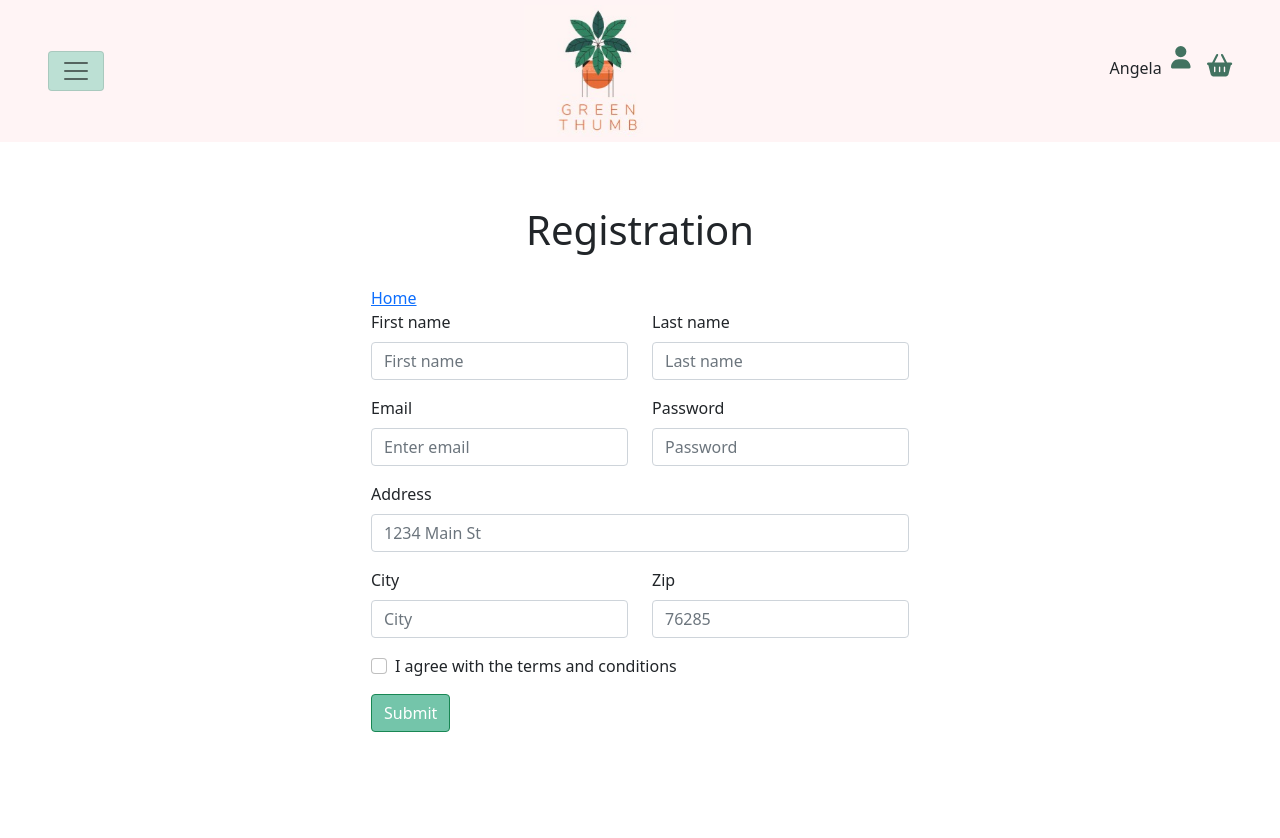
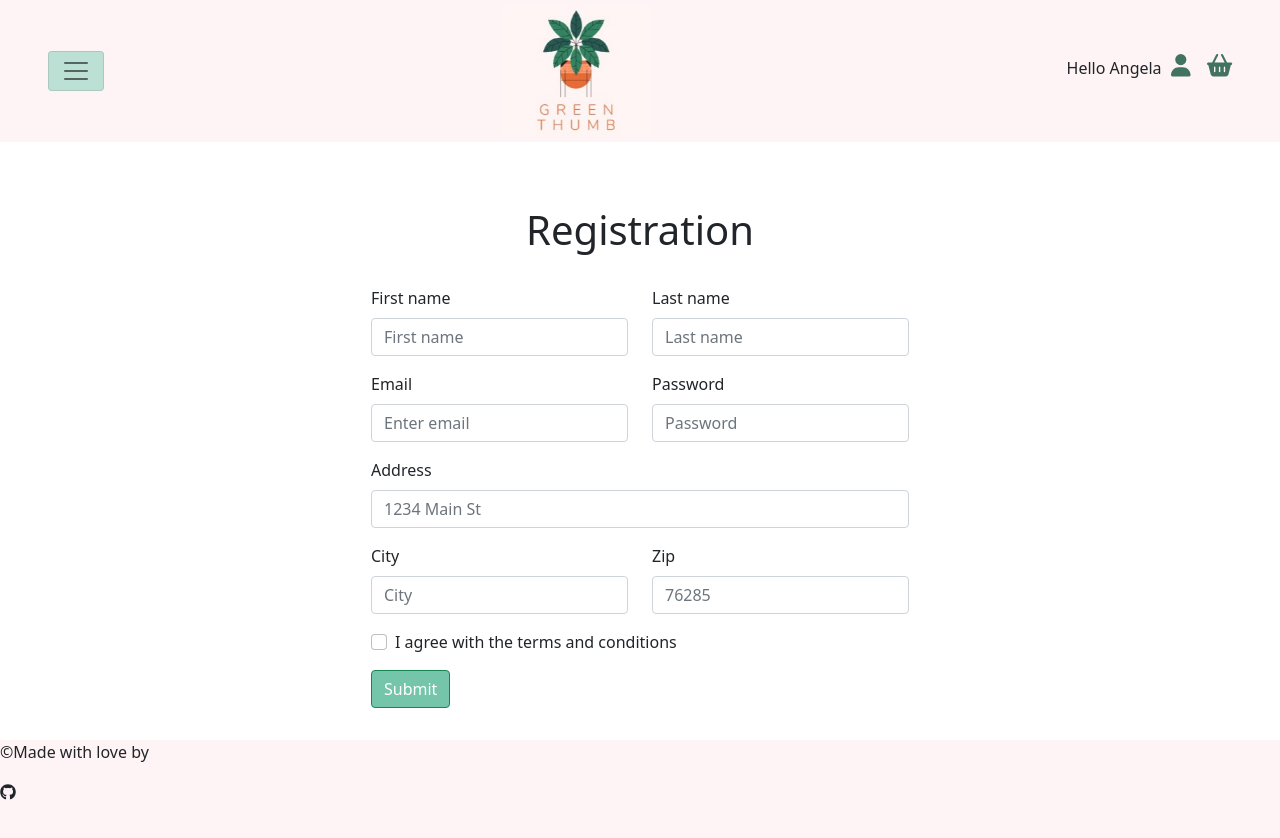
Before and after one commit to Elenikats/greenthumb, a React (Create React App) app: page /login/register in a window 1280 px wide. Shown: the top 838 px of the page. Before the commit the page ends 800 px from the top, so only its background shows below. Built offline with nearby package versions, Linux system fonts and the light colour scheme.

Commit message:
back  to 333b87309fdded86234899b824a4a6714d75d2a1

```diff
--- a/src/App.jsx
+++ b/src/App.jsx
@@ -10,22 +10,35 @@ import Main from "./component/Homepage/Main.jsx";
 import Blog from "./component/Blog/Blog.jsx";
 import "./App.scss";
 import Register from "./component/Login/Register.jsx";
+import Footer from "./Footer/Footer.jsx";
 import { useState } from "react";
+import ScrollToTop from "./component/ScrollButton/ScrollButton.jsx";
 
 export default function App() {
   //Array of all items in the cart
   const [cart, setCart] = useState([]);
   const [counterCart, setCounterCart] = useState("");
+
   return (
     <div>
-      <Nav />
+      <Nav counterCart={counterCart} setCounterCart={setCounterCart} />
+      <ScrollToTop />
 
       <Routes>
         <Route index element={<Main />}></Route>
         <Route path="/home" element={<Main />} />
         <Route path="/about" element={<About />} />
-        <Route path="/products" element={<Products />} />
-        <Route path="register" element={<Register />} />
+        <Route
+          path="/products"
+          element={
+            <Products
+              cart={cart}
+              setCart={setCart}
+              counterCart={counterCart}
+              setCounterCart={setCounterCart}
+            />
+          }
+        />
         <Route path="/blog" element={<Blog />} />
         <Route path="login">
           <Route index element={<Login />} />
@@ -44,6 +57,8 @@ export default function App() {
         />
         <Route path="*" element={<NotFound />} />
       </Routes>
+
+      <Footer />
     </div>
   );
 }
--- a/src/component/Login/Login.jsx
+++ b/src/component/Login/Login.jsx
@@ -1,82 +1,53 @@
-import { Nav, NavLink } from 'react-router-dom';
-import FloatingLabel from 'react-bootstrap/FloatingLabel'
-import Form from 'react-bootstrap/Form'
-import Button from 'react-bootstrap/Button'
-import { userContext } from '../../contexts/userContext';
-import { useContext, useRef } from 'react';
-import usersArray from '../../user.js'
-import { Routes } from 'react-router-dom';
-import Collapse from 'react-bootstrap/Collapse'
-import { Card, Modal } from 'react-bootstrap';
-import { useState } from 'react';
-import { FontAwesomeIcon } from '@fortawesome/react-fontawesome';
-import { faUser } from "@fortawesome/free-solid-svg-icons";
+import { Nav, NavLink } from "react-router-dom";
+import FloatingLabel from "react-bootstrap/FloatingLabel";
+import Form from "react-bootstrap/Form";
+import Button from "react-bootstrap/Button";
+import { userContext } from "../../contexts/userContext";
+import { useContext, useRef } from "react";
+import usersArray from "../../user.js";
+import { Routes } from "react-router-dom";
 
+export default function Login() {
+  const [user, setUser] = useContext(userContext);
+  console.log(user);
 
-
-
-
-export default function Login(props) {
-
-    const [user, setUser, users, setUsers] = useContext(userContext)
-    const emailRef = useRef()
-    // console.log(usersArray);
-
-    const [show, setShow] = useState(false);
-
-    const handleClose = () => setShow(false);
-    const handleShow = () => setShow(true);
-
-
-    function handleLogin(){
-
-        const checkLogin = users.find(email=> email.email == emailRef.current.value)
+  // const [users, setUsers] = useContext(defaultUser)
+  const emailRef = useRef();
+  function handleLogin() {
+    const checkLogin = usersArray.find(
+      (email) => email.email == emailRef.current.value
+    );
     if (checkLogin) {
       console.log("email exist");
-
-          }else {
-              console.log("email doesn't exist ")
+    } else {
     }
+    // console.log(checkLogin);
+    console.log(emailRef);
   }
 
-
   return (
-
-    // #### Login Collapsing Event On Click ####
     <>
-
-    <FontAwesomeIcon icon={faUser} className="icon icon1"
-      onClick={handleShow} />
-
-      <Modal show={show} onHide={handleClose}>
-        <Modal.Header closeButton>
-        <Modal.Title>Login</Modal.Title>
-        </Modal.Header>
-          <Modal.Body className='loginContainer'>
-
-            {/* Floating Inputs */}
       <FloatingLabel
-              controlId="floatingInput" label="Email address"className="mb-3">
-              <Form.Control ref={emailRef} type="email"placeholder="name@example.com" />
+        controlId="floatingInput"
+        label="Email address"
+        className="mb-3"
+      >
+        <Form.Control
+          ref={emailRef}
+          type="email"
+          placeholder="name@example.com"
+        />
       </FloatingLabel>
-
       <FloatingLabel controlId="floatingPassword" label="Password">
         <Form.Control type="password" placeholder="Password" />
       </FloatingLabel>
-
-          </Modal.Body>
-
-      <Modal.Footer>
-
-        <Button onClick={handleLogin} variant="success">Log in</Button>{' '}
-        {/* <NavLink to="register"> */}
-
-        <Button variant="secondary" onClick={handleClose}>
-        <NavLink to="/register">Register</NavLink>
-          </Button>
-
-      </Modal.Footer>
-    </Modal>
+      <Button onClick={handleLogin} variant="success">
+        Log in
+      </Button>{" "}
+      <NavLink to="register">
+        {/* <Button variant="success">Register</Button>{' '} */}
+        Register
+      </NavLink>
     </>
   );
-};
+}
--- a/src/component/Login/Register.jsx
+++ b/src/component/Login/Register.jsx
@@ -1,81 +1,89 @@
 import { useRef, useContext } from "react";
-import Form from 'react-bootstrap/Form'
-import Row from 'react-bootstrap/Row'
-import Col from 'react-bootstrap/Col'
-import Button from 'react-bootstrap/Button'
-import "./register.scss"
-import { userContext } from '../../contexts/userContext';
-import CloseButton from 'react-bootstrap/CloseButton'
+import Form from "react-bootstrap/Form";
+import Row from "react-bootstrap/Row";
+import Col from "react-bootstrap/Col";
+import Button from "react-bootstrap/Button";
+import "./register.scss";
+import userArray from "../../user.js";
+import { userContext } from "../../contexts/userContext";
 
 function Register(props) {
-    const firstNameRef = useRef()
-    const lastNameRef = useRef()
-    const emailRef = useRef()
-    const passwordRef = useRef()
-    const addressRef = useRef()
-    const cityRef = useRef()
-    const zipRef = useRef()
+  const firstNameRef = useRef();
+  const lastNameRef = useRef();
+  const emailRef = useRef();
+  const passwordRef = useRef();
+  const addressRef = useRef();
+  const cityRef = useRef();
+  const zipRef = useRef();
 
-    const [user, setUser, users, setUsers] = useContext(userContext)
-    const handleClose = () => setShow(false);
-
+  const [user, setUser, users, setUsers] = useContext(userContext);
 
   console.log([...users]);
 
   function handleSubmit(e) {
-        e.preventDefault()
+    e.preventDefault();
     const newUser = {
       firstName: firstNameRef.current.value,
-            lastName: lastNameRef.current.vale,
+      lastName: lastNameRef.current.value,
       email: emailRef.current.value,
       password: passwordRef.current.value,
       address: addressRef.current.value,
       city: cityRef.current.value,
-            zip: zipRef.current.value
+      zip: zipRef.current.value,
+    };
+    setUser(newUser);
+    setUsers([...users, newUser]);
 
-        }
-        setUser(newUser)
-        setUsers([...users, newUser])
-
-
-        firstNameRef.current.value = ""
-        lastNameRef.current.value = ""
-        emailRef.current.value = ""
-        passwordRef.current.value = ""
-        addressRef.current.value = ""
-        cityRef.current.value = ""
-        zipRef.current.value = ""
+    firstNameRef.current.value = "";
+    lastNameRef.current.value = "";
+    emailRef.current.value = "";
+    passwordRef.current.value = "";
+    addressRef.current.value = "";
+    cityRef.current.value = "";
+    zipRef.current.value = "";
   }
 
   return (
-
     <section className="registerContainer">
       <Form onSubmit={handleSubmit} className="registerForm">
         <h1>Registration</h1>
-        <a href="/">Home</a>
-        {/* <CloseButton aria-label="Hide" onClick={handleClose} /> */}
-
         <Row className="mb-3" xs={1} md={2}>
           <Form.Group as={Col} controlId="formGridFirstName">
             <Form.Label>First name</Form.Label>
-      <Form.Control type="name" placeholder="First name" ref={firstNameRef} />
+            <Form.Control
+              type="text"
+              placeholder="First name"
+              ref={firstNameRef}
+            />
           </Form.Group>
 
           <Form.Group as={Col} controlId="formGridLastName">
             <Form.Label>Last name</Form.Label>
-      <Form.Control type="name" placeholder="Last name" ref={lastNameRef} />
+            <Form.Control
+              type="text"
+              placeholder="Last name"
+              ref={lastNameRef}
+            />
           </Form.Group>
         </Row>
 
         <Row className="mb-3" xs={1} md={2}>
           <Form.Group as={Col} controlId="formGridEmail">
             <Form.Label>Email</Form.Label>
-      <Form.Control type="email" placeholder="Enter email" ref={emailRef} />
+            <Form.Control
+              type="email"
+              placeholder="Enter email"
+              ref={emailRef}
+            />
           </Form.Group>
 
           <Form.Group as={Col} controlId="formGridPassword">
             <Form.Label>Password</Form.Label>
-      <Form.Control type="password" placeholder="Password" ref={passwordRef} />
+            <Form.Control
+              type="password"
+              placeholder="Password"
+              ref={passwordRef}
+            />
           </Form.Group>
         </Row>
 
@@ -92,21 +100,23 @@ function Register(props) {
 
           <Form.Group as={Col} controlId="formGridZip">
             <Form.Label>Zip</Form.Label>
-      <Form.Control placeholder="76285" ref={zipRef}  />
+            <Form.Control placeholder="76285" ref={zipRef} />
           </Form.Group>
         </Row>
 
         <Form.Group className="mb-3" id="formGridCheckbox">
-    <Form.Check type="checkbox" label="I agree with the terms and conditions" />
+          <Form.Check
+            type="checkbox"
+            label="I agree with the terms and conditions"
+          />
         </Form.Group>
 
         <Button variant="success" type="submit">
           Submit
         </Button>
-
       </Form>
     </section>
-    )
+  );
 }
 
 export default Register;
--- a/src/component/Nav/Nav.jsx
+++ b/src/component/Nav/Nav.jsx
@@ -4,14 +4,11 @@ import { faUser, faShoppingBasket } from "@fortawesome/free-solid-svg-icons";
 import Logo from "../../assets/Logo_250px.jpg";
 import { LinkContainer } from "react-router-bootstrap";
 import "./nav.scss";
-import { useContext } from "react";
-import { userContext } from '../../contexts/userContext.jsx'
-import Login from "../Login/Login.jsx";
-import Register from "../Login/Register";
+import { useContext, useState } from "react";
+import { userContext } from "../../contexts/userContext.jsx";
 
-export default function App() {
-
-  const [user, setUser, users, setUsers] = useContext(userContext)
+export default function App({ counterCart, setCounterCart }) {
+  const [user, setUser, users, setUsers] = useContext(userContext);
   console.log(user);
   return (
     // <h2>this is the nav</h2>
@@ -26,20 +23,20 @@ export default function App() {
           />
         </Navbar.Brand>
       </LinkContainer>
+      <Nav className="loginAndCartContainer">
+        <p className="userName">Hello {user ? user.firstName : ""}</p>
 
-      <Nav className="loginAndCartContainer">
-          <p className="userName">{user.firstName}</p>
-        {/* <LinkContainer to="/login">
-          <NavLink> */}
-            <Login />
-          {/* </NavLink>
-        </LinkContainer> */}
-
+        <LinkContainer to="/login">
+          <NavLink>
+            <FontAwesomeIcon icon={faUser} className="icon icon1" />
+          </NavLink>
+        </LinkContainer>
         <LinkContainer to="/cart">
           <NavLink>
             <FontAwesomeIcon icon={faShoppingBasket} className="icon" />
           </NavLink>
         </LinkContainer>
+        <div className="counterCart">{counterCart}</div>
       </Nav>
 
       {/* Sidebar */}
@@ -63,6 +60,18 @@ export default function App() {
           <LinkContainer to="/plantdoctor">
             <Nav.Link>Plant-doctor</Nav.Link>
           </LinkContainer>
+
+          {/* <NavDropdown title="Dropdown" id="collasible-nav-dropdown">
+            <NavDropdown.Item href="#action/3.1">Action</NavDropdown.Item>
+            <NavDropdown.Item href="#action/3.2">
+              Another action
+            </NavDropdown.Item>
+            <NavDropdown.Item href="#action/3.3">Something</NavDropdown.Item>
+            <NavDropdown.Divider />
+            <NavDropdown.Item href="#action/3.4">
+              Separated link
+            </NavDropdown.Item>
+          </NavDropdown> */}
         </Nav>
       </Navbar.Collapse>
     </Navbar>
--- a/src/component/Products/products.scss
+++ b/src/component/Products/products.scss
@@ -6,6 +6,7 @@
 
         .card-body {
             padding: 1.4rem 0;
+
             .button-buy {
                 display: flex;
                 flex-direction: row-reverse;
```
Lines whose indentation alone changed are shown as unchanged.
